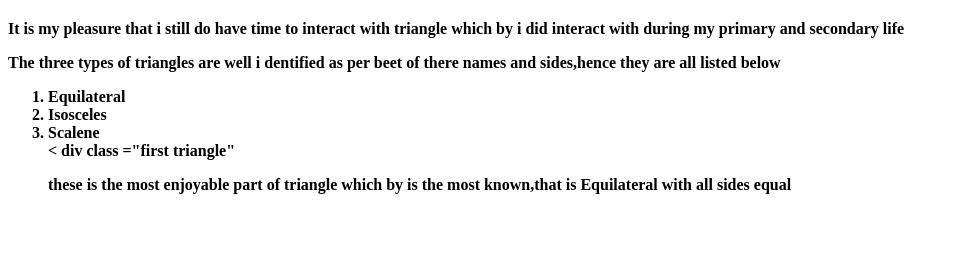
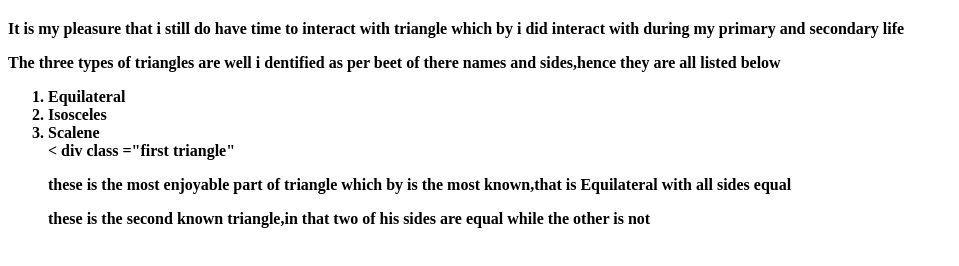
Before and after one commit to Maxwelnyadiero/Triangle-Tracker, a plain HTML site: page Triangle/index.html in a window 1280 px wide. Shown: the part 60-326 px from the top of the page, without its empty margins (0-959 px from the left). Drawn offline with Linux system fonts and the light colour scheme.

Commit message:
added div id

```diff
--- a/Triangle/index.html
+++ b/Triangle/index.html
@@ -15,6 +15,8 @@
 
       < div class ="first triangle"
       <p>these is the most enjoyable part of triangle which by is the most known,that is Equilateral with all sides equal</p>
+      <div id ="second triangle"
+      <p>these is the  second known triangle,in that two of his sides are equal while the other is not</p>
 
 
 
```
